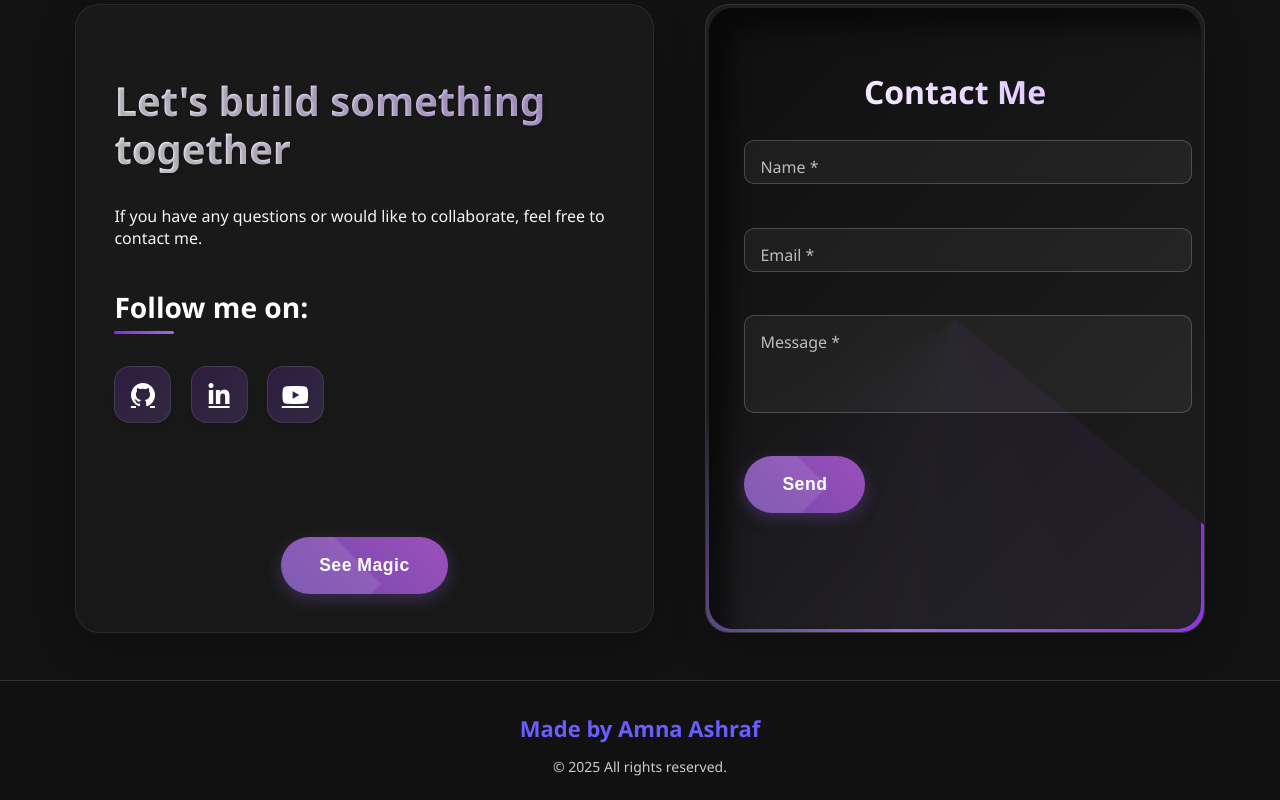
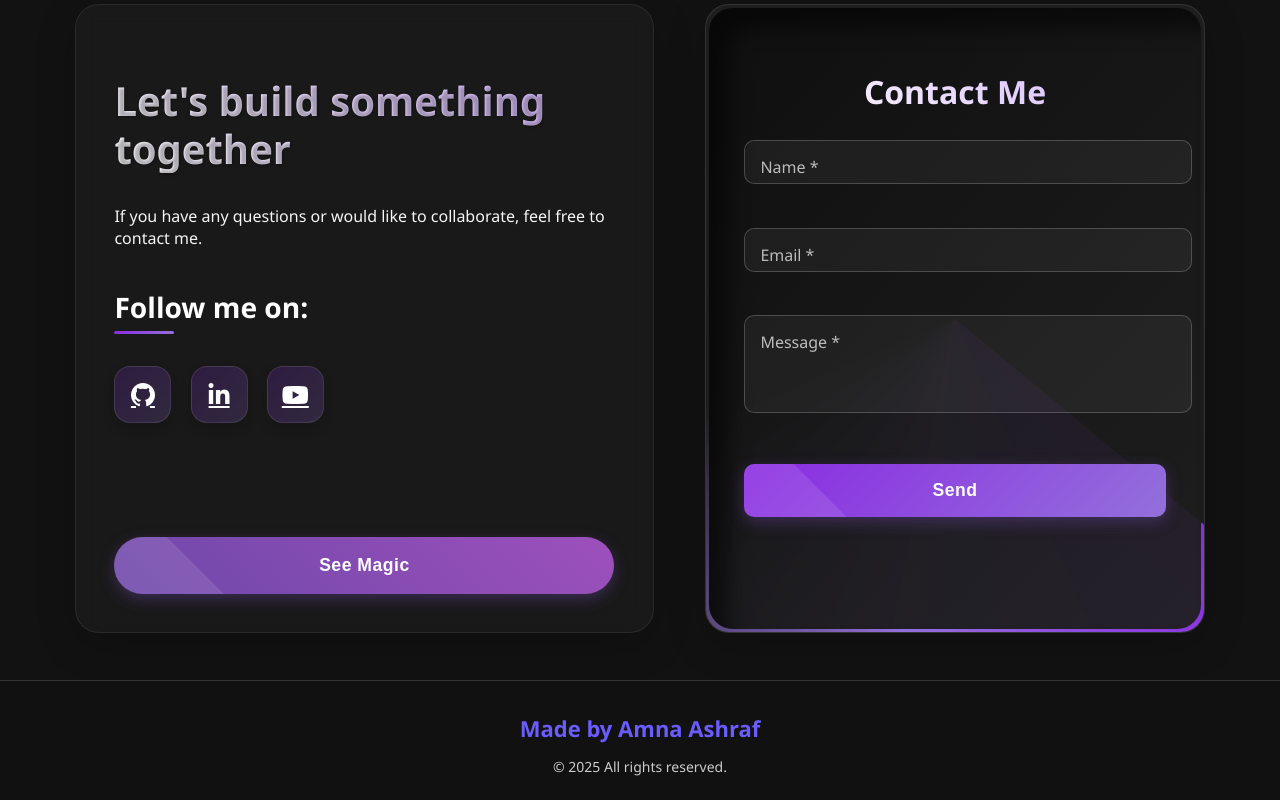
Before and after one commit to Dev-Amna/Amna-Ashraf, a React (Vite) app: page / in a window 1280 px wide. Shown: the part 4033-4833 px from the top of the page. Built offline with nearby package versions, Linux system fonts and the light colour scheme.

Commit message:
update style

```diff
--- a/src/Contact/Contact.css
+++ b/src/Contact/Contact.css
@@ -1,36 +1,4 @@
-.contact-section {
-  text-align: center;
-  min-height: 100vh;
-  /* width: 100%; */
-  display: flex;
-  flex-direction: column;
-  justify-content: flex-start;
-  align-items: center;
-  padding: 2rem;
-  position: relative;
-  overflow: hidden;
-}
 
-.contact-title {
-  text-align: center;
-  width: 100%;
-  font-size: 2.5rem;
-  font-weight: 700;
-  color: #fff;
-  margin-bottom: 3rem;
-  text-shadow: 1px 1px 3px ;
-}
-
-
-.contact-container {
-  display: flex;
-  justify-content: center;
-  align-items: center;
-  gap: 4rem;
-  max-width: 1200px;
-  width: 100%;
-  z-index: 2;
-}
 
 /* Follow Section */
 .follow {
@@ -818,4 +786,88 @@ form {
   .follow ul li:active {
     transform: scale(0.95);
   }
+}/* Add these styles for the submit button */
+
+/* Submit Button Container */
+.formContent > div:last-child {
+  width: 100%;
+  margin-top: 0.5rem;
 }
+
+/* Submit Button Styles */
+.submit-btn {
+  width: 100% !important; /* Force full width */
+  display: block !important;
+  padding: 1rem 2rem !important;
+  font-size: 1.1rem !important;
+  font-weight: 600 !important;
+  background: linear-gradient(135deg, #8a2be2, #9370db) !important;
+  color: white !important;
+  border: none !important;
+  border-radius: 10px !important;
+  cursor: pointer !important;
+  transition: all 0.3s ease !important;
+  text-align: center !important;
+  position: relative !important;
+  overflow: hidden !important;
+  z-index: 1 !important;
+}
+
+.submit-btn::before {
+  content: '' !important;
+  position: absolute !important;
+  top: 0 !important;
+  left: -100% !important;
+  width: 100% !important;
+  height: 100% !important;
+  background: linear-gradient(90deg, transparent, rgba(255, 255, 255, 0.2), transparent) !important;
+  transition: 0.5s !important;
+  z-index: -1 !important;
+}
+
+.submit-btn:hover::before {
+  left: 100% !important;
+}
+
+.submit-btn:hover {
+  transform: translateY(-2px) !important;
+  box-shadow: 0 8px 20px rgba(138, 43, 226, 0.4) !important;
+  background: linear-gradient(135deg, #9370db, #8a2be2) !important;
+}
+
+.submit-btn:active {
+  transform: translateY(0) !important;
+  box-shadow: 0 4px 12px rgba(138, 43, 226, 0.3) !important;
+}
+
+/* Magic Button Styles */
+.magic-button {
+  width: 100% !important;
+  display: block !important;
+  margin-top: 1.5rem !important;
+}
+
+/* Update the button container in your JSX */
+.formContent > div {
+  width: 100%;
+}
+
+/* Make sure the button container takes full width */
+.formContent div[data-aos-delay="400"] {
+  width: 100%;
+}
+
+/* Responsive adjustments */
+@media (max-width: 768px) {
+  .submit-btn {
+    padding: 0.9rem 1.5rem !important;
+    font-size: 1rem !important;
+  }
+}
+
+@media (max-width: 480px) {
+  .submit-btn {
+    padding: 0.8rem 1rem !important;
+    font-size: 0.95rem !important;
+  }
+}
```
